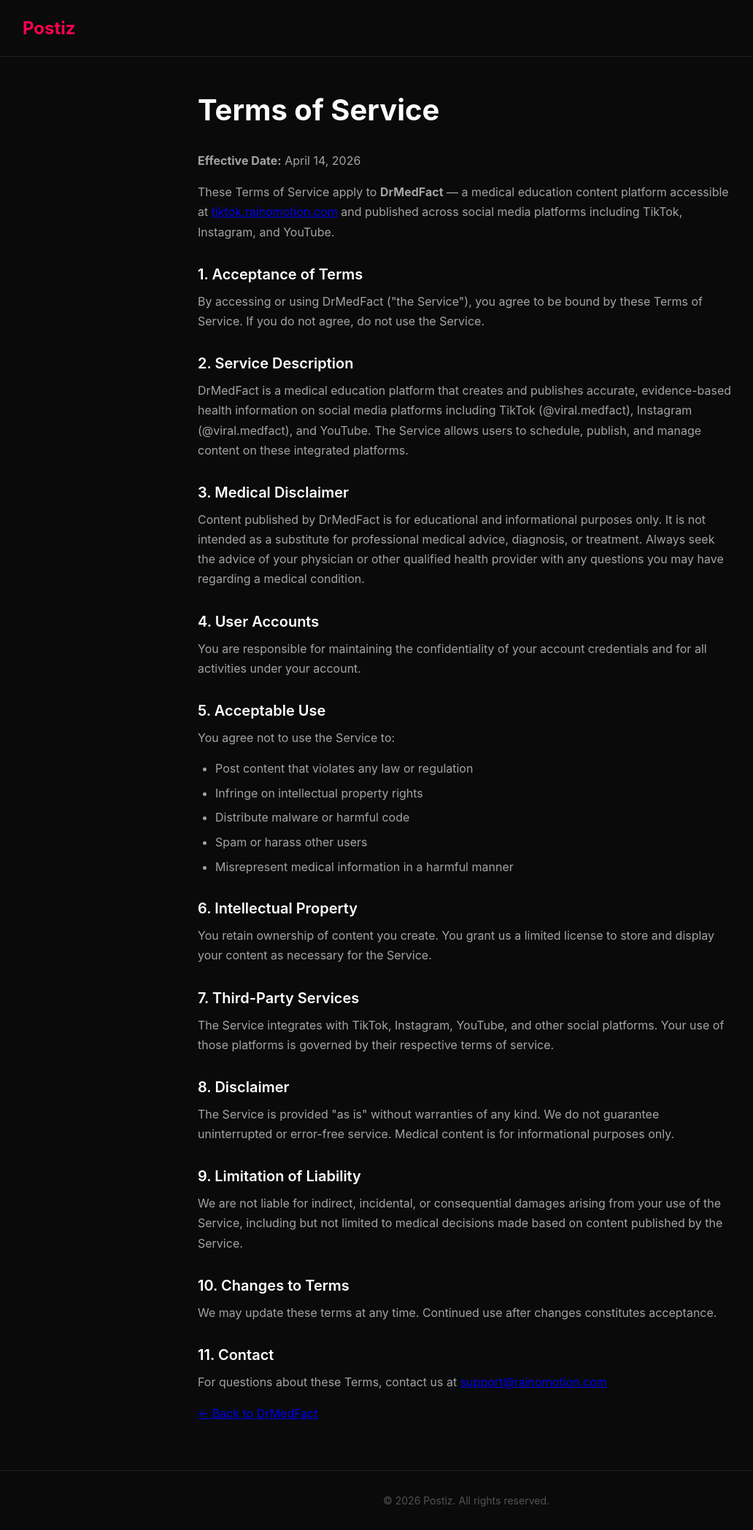
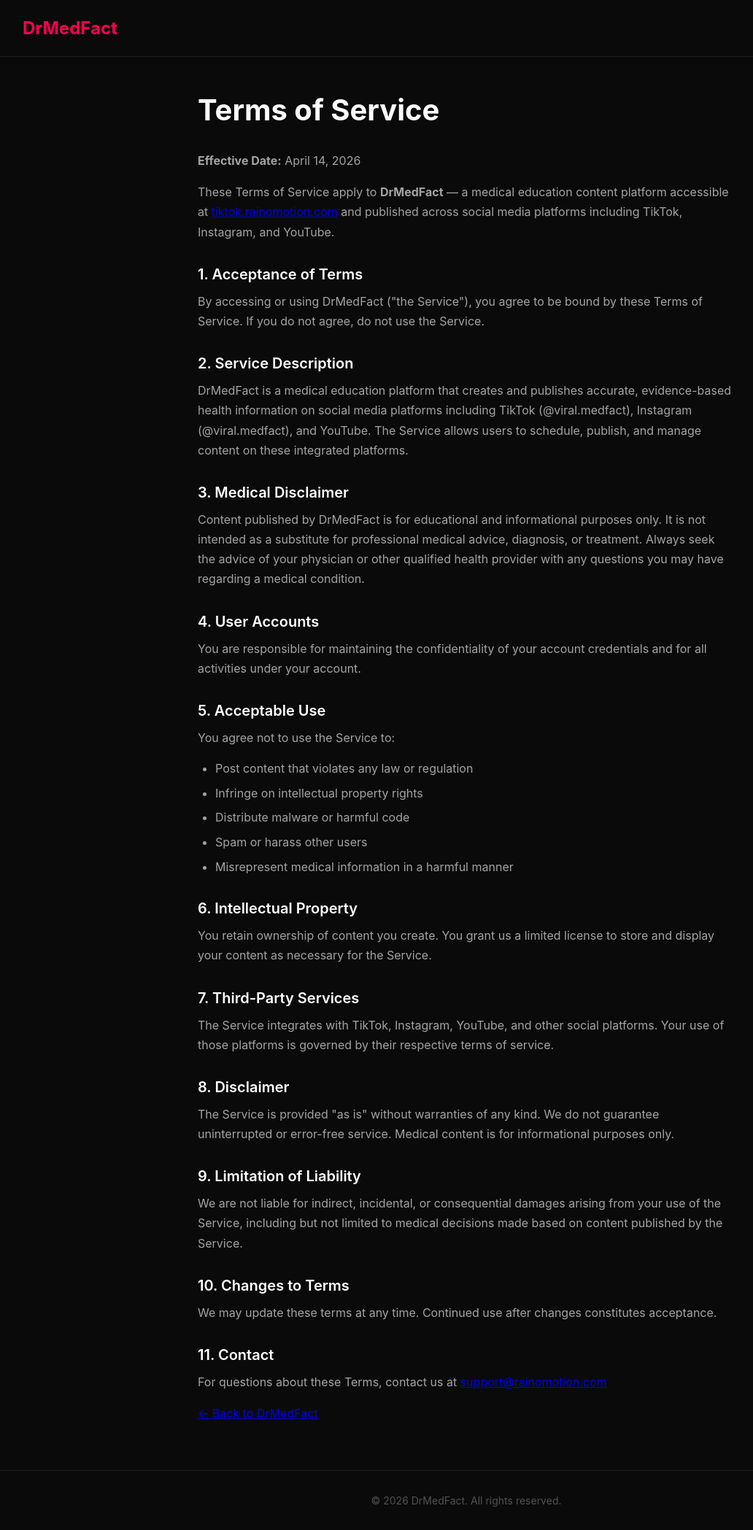
Before and after one commit to rainollm-ca/legal-pages, a Next.js app: page /terms in a window 1280 px wide. Shown: the whole page at 73% size, without its empty margins (1-1033 px from the left). Built offline with nearby package versions, Linux system fonts and the light colour scheme.

Commit message:
Fix footer: Postiz → DrMedFact

```diff
--- a/components/Layout.tsx
+++ b/components/Layout.tsx
@@ -6,16 +6,16 @@
   return (
     <>
       <Head>
-        <title>{title || 'Postiz'}</title>
+        <title>{title || 'DrMedFact'}</title>
         <meta name="viewport" content="width=device-width, initial-scale=1" />
       </Head>
       <div className={styles.container}>
         <header className={styles.header}>
-          <div className={styles.logo}>Postiz</div>
+          <div className={styles.logo}>DrMedFact</div>
         </header>
         <main className={styles.main}>{children}</main>
         <footer className={styles.footer}>
-          <p>&copy; {new Date().getFullYear()} Postiz. All rights reserved.</p>
+          <p>&copy; {new Date().getFullYear()} DrMedFact. All rights reserved.</p>
         </footer>
       </div>
     </>
```
